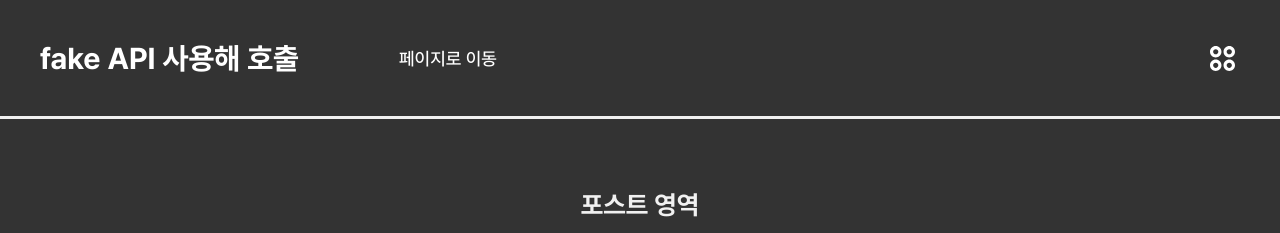
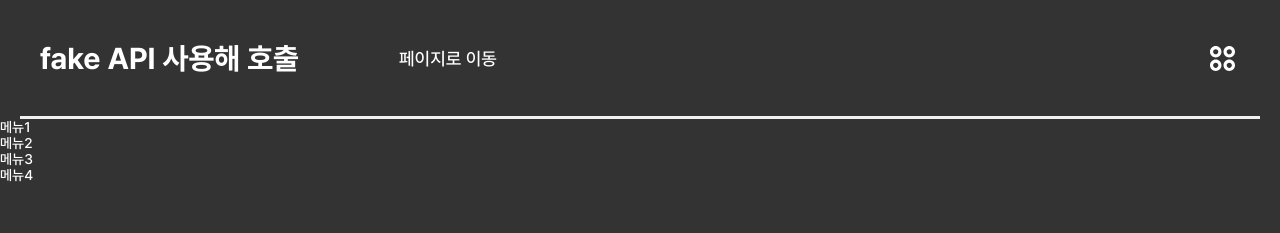
Before and after one commit to QTsom/fake-api, a React (Create React App) app: page / in a window 1280 px wide. Shown: the top 233 px of the page. Built offline with nearby package versions, Linux system fonts and the light colour scheme; no server answers.

Commit message:
design: header, footer edit css

```diff
--- a/src/components/common/Drawer.jsx
+++ b/src/components/common/Drawer.jsx
@@ -30,7 +30,9 @@ const Drawer = () => {
 }
 
 const DrawerContainer = styled.div`
-
+    position: relative;
+    right: 0;
+    top: 0;
 `
 
 export default Drawer;
--- a/src/components/common/Footer.jsx
+++ b/src/components/common/Footer.jsx
@@ -12,13 +12,13 @@ const Footer = () => {
 
 const FooterContainer = styled.footer `
     background-color: #333;
-    color: #fff;
-    border-top: 3px solid #f1f1f1;
 
     .footer-inner {
         max-width: 1240px;
         width: 100%;
         padding: 60px 20px;
+        color: #fff;
+        border-top: 3px solid #f1f1f1;
         margin: 0 auto;
 
         h2 {
--- a/src/components/common/Header.jsx
+++ b/src/components/common/Header.jsx
@@ -1,6 +1,7 @@
 import { Link } from "react-router-dom";
 import styled from "styled-components";
 import DrawerImg from "assets/img/icon_drawer.svg"
+import Drawer from "./Drawer";
 
 const Header = () => {
     return (
@@ -20,19 +21,14 @@ const Header = () => {
                     <img src={DrawerImg} alt="" />
                 </button>
             </div>
+
+            <Drawer />
         </HeaderContainer>
     )
 }
 
 
 const HeaderContainer = styled.header `
-    background-color: #333;
-    border-bottom: 3px solid #f1f1f1;
-
-    .title {
-        font-size: 30px;
-        flex-shrink: 0;
-    }
 
     .header-inner {
         display: flex;
@@ -44,7 +40,15 @@ const HeaderContainer = styled.header `
         padding: 40px 20px;
         margin: 0 auto;
         color: #fff;
+        background-color: #333;
+        border-bottom: 3px solid #f1f1f1;
     }
+
+    .title {
+        font-size: 30px;
+        flex-shrink: 0;
+    }
+
     .navigation {
         width: 100%;
 
```
